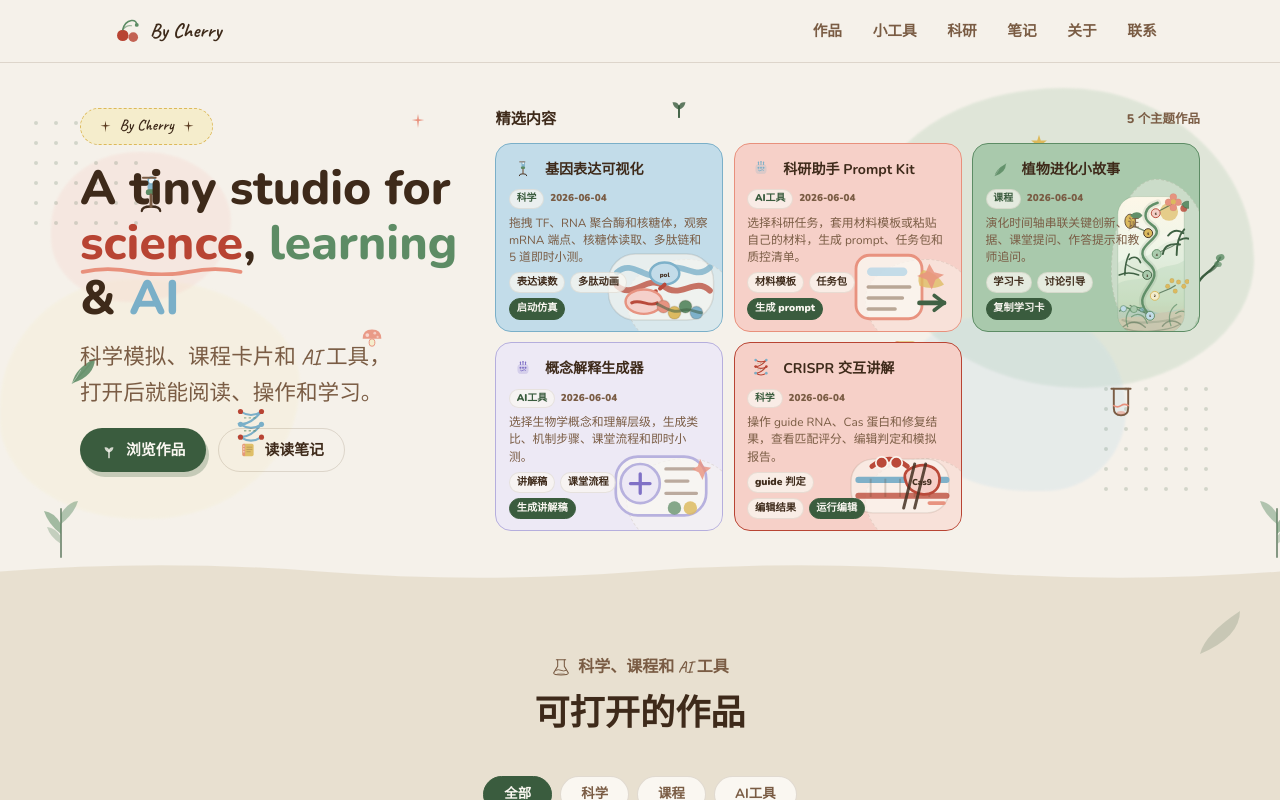
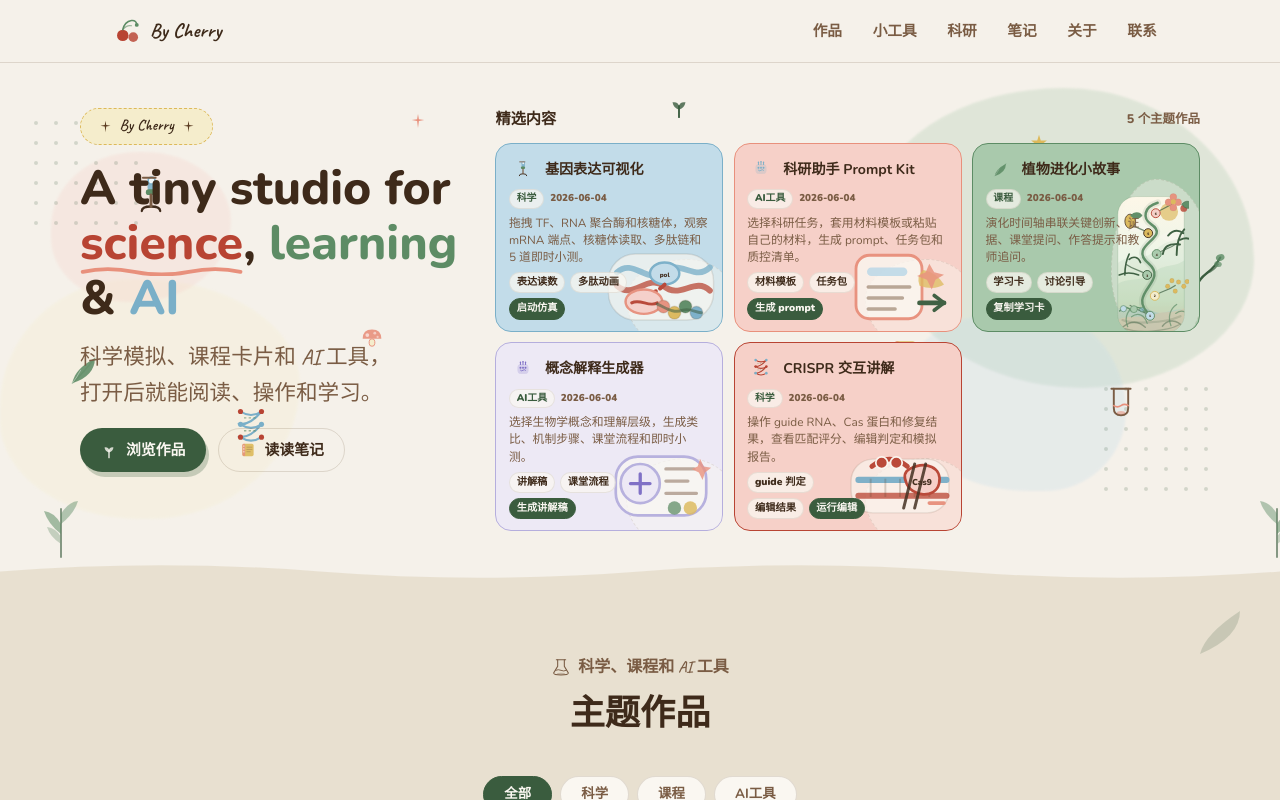
Before and after one commit to liruirui321/Bycherry, a React (Vite) app: page / in a window 1280 px wide. Built offline with nearby package versions, Linux system fonts and the light colour scheme.

Commit message:
Polish static fallback copy

```diff
--- a/index.html
+++ b/index.html
@@ -62,7 +62,7 @@
             {
               "@type": "ItemList",
               "@id": "https://bycherry.me/#works",
-              "name": "By Cherry 可打开的作品",
+              "name": "By Cherry 主题作品",
               "itemListElement": [
                 {
                   "@type": "ListItem",
@@ -175,8 +175,8 @@
       <noscript>
         <main style="font-family: system-ui, -apple-system, BlinkMacSystemFont, 'Segoe UI', sans-serif; max-width: 760px; margin: 0 auto; padding: 2rem 1.25rem; color: #5e442a; line-height: 1.7;">
           <h1 style="font-size: 2rem; line-height: 1.2; margin: 0 0 0.75rem;">By Cherry</h1>
-          <p>这是一个收录科学教育、AI 学习工具、项目制课程和创作工作流的个人网站。当前浏览器没有启用 JavaScript，下面是主要内容入口。</p>
-          <h2 style="font-size: 1.2rem; margin-top: 1.5rem;">可打开的作品</h2>
+          <p>这是一个收录科学教育、AI 学习工具、项目制课程和创作工作流的个人网站。当前浏览器没有启用 JavaScript，下面保留了主题作品、笔记和科研随笔目录。</p>
+          <h2 style="font-size: 1.2rem; margin-top: 1.5rem;">主题作品</h2>
           <ul>
             <li><a href="/works/gene-expression">基因表达可视化</a></li>
             <li><a href="/works/research-prompt-kit">科研助手 Prompt Kit</a></li>
--- a/scripts/generate-static-index.mjs
+++ b/scripts/generate-static-index.mjs
@@ -61,7 +61,7 @@ function buildJsonLd(routes) {
         image: `${siteUrl}/social-preview.png`,
         publisher: { "@id": `${siteUrl}/#person` },
       },
-      itemList("works", "By Cherry 可打开的作品", works),
+      itemList("works", "By Cherry 主题作品", works),
       itemList("articles", "By Cherry 笔记与科研随笔", articles),
     ],
   };
@@ -79,8 +79,8 @@ function buildNoscript(routes) {
     "      <noscript>",
     "        <main style=\"font-family: system-ui, -apple-system, BlinkMacSystemFont, 'Segoe UI', sans-serif; max-width: 760px; margin: 0 auto; padding: 2rem 1.25rem; color: #5e442a; line-height: 1.7;\">",
     "          <h1 style=\"font-size: 2rem; line-height: 1.2; margin: 0 0 0.75rem;\">By Cherry</h1>",
-    "          <p>这是一个收录科学教育、AI 学习工具、项目制课程和创作工作流的个人网站。当前浏览器没有启用 JavaScript，下面是主要内容入口。</p>",
-    "          <h2 style=\"font-size: 1.2rem; margin-top: 1.5rem;\">可打开的作品</h2>",
+    "          <p>这是一个收录科学教育、AI 学习工具、项目制课程和创作工作流的个人网站。当前浏览器没有启用 JavaScript，下面保留了主题作品、笔记和科研随笔目录。</p>",
+    "          <h2 style=\"font-size: 1.2rem; margin-top: 1.5rem;\">主题作品</h2>",
     "          <ul>",
     listItems(works),
     "          </ul>",
--- a/src/app/App.tsx
+++ b/src/app/App.tsx
@@ -94,7 +94,7 @@ function buildHomeJsonLd() {
       {
         "@type": "ItemList",
         "@id": worksListId,
-        name: "By Cherry 可打开的作品",
+        name: "By Cherry 主题作品",
         description: "科学教育、AI 工具和课程设计作品。",
         numberOfItems: works.length,
         itemListElement: works.map((work, index) => ({
--- a/src/app/components/About.tsx
+++ b/src/app/components/About.tsx
@@ -64,7 +64,7 @@ function WorkbenchIllustration() {
 export function About() {
   const reusableOutputs = works.reduce((count, work) => count + work.outputs.length, 0);
   const stats = [
-    { num: String(works.length), label: "个可打开作品" },
+    { num: String(works.length), label: "个主题作品" },
     { num: String(notes.length + essays.length), label: "篇笔记和随笔" },
     { num: String(reusableOutputs), label: "类可复用产物" },
   ];
--- a/src/app/components/Works.tsx
+++ b/src/app/components/Works.tsx
@@ -225,7 +225,7 @@ export function Works() {
             </span>
           </div>
           <h2 id="works-heading" style={{ fontFamily: "'Nunito', sans-serif", fontWeight: 800, color: "var(--cherry-warm-brown)", fontSize: "clamp(1.6rem, 3.5vw, 2.2rem)", lineHeight: 1.3 }}>
-            可打开的作品
+            主题作品
           </h2>
         </div>
 
```
